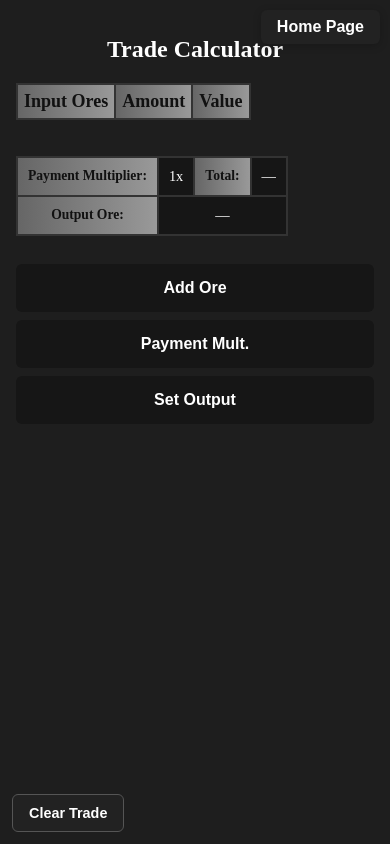
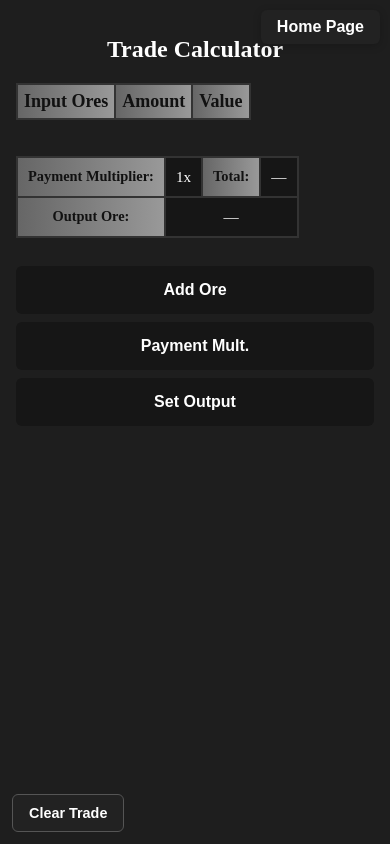
Before and after one commit to D3P290876/AzureMinesTools, a plain HTML site: page Trading Calculator/index.html in a window 390 px wide. Drawn offline with Linux system fonts and the light colour scheme.

Commit message:
trade calc mobile tweaks

```diff
--- a/Trading Calculator/styles.css
+++ b/Trading Calculator/styles.css
@@ -250,11 +250,11 @@ body {
   }
 
   .summary-table th {
-    font-size: 0.85rem;   /* Shrinks header text */
+    font-size: 0.90rem;
   }
 
   .summary-table td {
-    font-size: 0.9rem;    /* Slightly smaller cell text */
+    font-size: 0.95rem;
   }
 
   /* Allow table to scroll horizontally if too wide */
```
